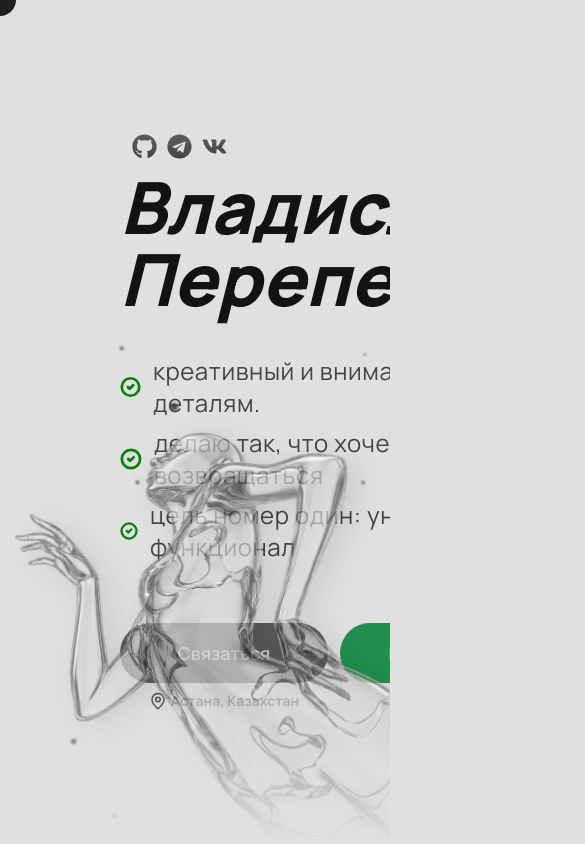
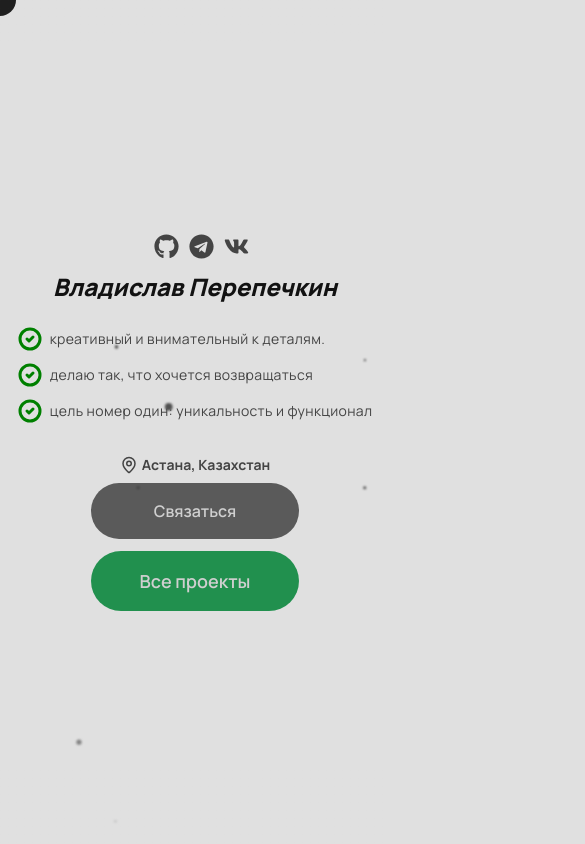
Before and after one commit to xtrphy/portfolio-website, a Next.js app: page / in a window 390 px wide. Shown: the top 844 px of the page, 585 px wide, since content can reach past the window. Built offline with nearby package versions, Linux system fonts and the light colour scheme.

Commit message:
styles: adapt home section for all devices

```diff
--- a/src/app/globals.css
+++ b/src/app/globals.css
@@ -18,6 +18,8 @@ body {
 }
 
 @theme inline {
+    --breakpoint-3xl: 90rem;
+    --breakpoint-4xl: 120rem;
     --radius-sm: calc(var(--radius) - 4px);
     --radius-md: calc(var(--radius) - 2px);
     --radius-lg: var(--radius);
--- a/src/app/page.tsx
+++ b/src/app/page.tsx
@@ -1,9 +1,9 @@
 'use client';
 
-import Footer from '@/components/Footer';
+// import Footer from '@/components/Footer';
 import HomeSection from '@/components/HomeSection';
-import ProjectsSection from '@/components/ProjectsSection';
-import StackSection from '@/components/StackSection';
+// import ProjectsSection from '@/components/ProjectsSection';
+// import StackSection from '@/components/StackSection';
 import { motion } from 'framer-motion';
 
 const Home = () => {
@@ -15,9 +15,9 @@ const Home = () => {
             transition={{ duration: 1 }}
         >
             <HomeSection />
-            <StackSection />
-            <ProjectsSection />
-            <Footer />
+            {/* <StackSection /> */}
+            {/* <ProjectsSection /> */}
+            {/* <Footer /> */}
         </motion.main>
     );
 };
--- a/src/components/HomeSection.tsx
+++ b/src/components/HomeSection.tsx
@@ -30,54 +30,55 @@ const HomeSection = () => {
 
     return (
         <section
-            className='relative h-screen flex items-center overflow-hidden'
+            className='relative min-h-screen flex items-center overflow-hidden px-4 md:px-0'
             ref={ref}
         >
-            <div className="absolute top-0 left-0 w-full h-40 bg-gradient-to-b from-[#e0e0e0] to-transparent z-10 pointer-events-none" />
+            <div className="absolute top-0 left-0 w-full h-20 sm:h-40 bg-gradient-to-b from-[#e0e0e0] to-transparent z-10 pointer-events-none" />
 
-            <div className='ml-[120px] flex flex-col gap-10 text-7xl'>
+            <div className='mx-auto lg:ml-[60px] xl:ml-[90px] 2xl:ml-[120px] flex flex-col gap-6 lg:gap-8 2xl:gap-10'>
                 <h1 className='italic font-black'>
-                    <span>
+                    <span className='flex flex-col justify-center items-center'>
                         <SocialMedia containerClassName='ml-3 mb-3' className='hover:text-black' />
-                        Владислав Перепечкин
+                        <span className='text-2xl sm:text-4xl lg:text-5xl xl:text-5xl 2xl:text-6xl'>Владислав Перепечкин</span>
                     </span>
 
                     <motion.div
                         style={{ y }}
+                        className='hidden lg:block'
                     >
-                        <Badge className='absolute -top-15 -right-25 -rotate-2 text-base bg-white/10 backdrop-blur-sm text-[#444] border border-white/30 shadow-md px-4 py-1 rounded-xl ring-1 ring-white/20 hover:-rotate-4 hover:scale-103 hover:ring-black transition-all duration-200'>
+                        <Badge className='absolute lg:-top-17 lg:-right-65 xl:-top-15 xl:-right-55 2xl:-right-40 -rotate-2 text-base bg-white/10 backdrop-blur-sm text-[#444] border border-white/30 shadow-md px-4 py-1 rounded-xl ring-1 ring-white/20 hover:-rotate-4 hover:scale-103 hover:ring-black transition-all duration-200'>
                             фронтенд разработчик
                         </Badge>
-                        <Badge className='absolute -top-5 -right-25 -rotate-2 text-base bg-white/10 backdrop-blur-sm text-[#444] border border-white/30 shadow-md px-4 py-1 rounded-xl ring-1 ring-white/20 hover:rotate-0 hover:scale-103 hover:ring-black transition-all duration-200'>
+                        <Badge className='absolute lg:-top-7 lg:-right-65 xl:-top-5 xl:-right-55 2xl:-right-40 -rotate-2 text-base bg-white/10 backdrop-blur-sm text-[#444] border border-white/30 shadow-md px-4 py-1 rounded-xl ring-1 ring-white/20 hover:rotate-0 hover:scale-103 hover:ring-black transition-all duration-200'>
                             довольный клиент
                         </Badge>
-                        <Badge className='absolute top-5 -right-25 -rotate-2 text-base bg-white/10 backdrop-blur-sm text-[#444] border border-white/30 shadow-md px-4 py-1 rounded-xl ring-1 ring-white/20 hover:-rotate-4 hover:scale-103 hover:ring-black transition-all duration-200'>
+                        <Badge className='absolute lg:top-3 lg:-right-65 xl:top-5 xl:-right-55 2xl:-right-40 -rotate-2 text-base bg-white/10 backdrop-blur-sm text-[#444] border border-white/30 shadow-md px-4 py-1 rounded-xl ring-1 ring-white/20 hover:-rotate-4 hover:scale-103 hover:ring-black transition-all duration-200'>
                             командная работа
                         </Badge>
-                        <Badge className='absolute top-15 -right-25 -rotate-2 text-base bg-white/10 backdrop-blur-sm text-[#444] border border-white/30 shadow-md px-4 py-1 rounded-xl ring-1 ring-white/20 hover:rotate-0 hover:scale-103 hover:ring-black transition-all duration-200'>
+                        <Badge className='absolute lg:top-13 lg:-right-65 xl:top-15 xl:-right-55 2xl:-right-40 -rotate-2 text-base bg-white/10 backdrop-blur-sm text-[#444] border border-white/30 shadow-md px-4 py-1 rounded-xl ring-1 ring-white/20 hover:rotate-0 hover:scale-103 hover:ring-black transition-all duration-200'>
                             ответственность
                         </Badge>
                     </motion.div>
                 </h1>
 
-                <ul className='flex flex-col gap-2 text-[#444] text-2xl tracking-wide list-none'>
-                    <li className='flex items-center gap-3'>
+                <ul className='flex flex-col gap-3 text-[#444] text-sm sm:text-base md:text-lg lg:text-xl 2xl:text-2xl tracking-wide list-none'>
+                    <li className='flex items-center gap-2 sm:gap-3'>
                         <CircleCheck color='green' strokeWidth={3} />креативный и внимательный к деталям.
                     </li>
-                    <li className='flex items-center gap-3'>
+                    <li className='flex items-center gap-2 sm:gap-3'>
                         <CircleCheck color='green' strokeWidth={3} />делаю так, что хочется возвращаться
                     </li>
-                    <li className='flex items-center gap-3'>
+                    <li className='flex items-center gap-2 sm:gap-3'>
                         <CircleCheck color='green' strokeWidth={3} />цель номер один: уникальность и функционал
                     </li>
                 </ul>
 
-                <div className='flex items-start gap-3 mt-5'>
-                    <div className='flex flex-col items-center gap-2'>
-                        <a href='https://t.me/xtrphy1' target='_blank' className='text-lg text-center font-semibold w-52 p-4 bg-[#444]/85 text-[#cfcfcf] hover:text-[#fff] cursor-none rounded-full hover:bg-[#444] hover:scale-[1.03] transition-all duration-200'>
+                <div className='flex flex-col md:flex-row md:items-start items-center gap-3 mt-2 sm:mt-3 lg:mt-5'>
+                    <div className='flex flex-col  items-center gap-2'>
+                        <a href='https://t.me/xtrphy1' target='_blank' className='order-2 md:order-1 md:text-lg text-center font-semibold w-52 p-4 bg-[#444]/85 text-[#cfcfcf] hover:text-[#fff] cursor-none rounded-full hover:bg-[#444] hover:scale-[1.03] transition-all duration-200'>
                             Связаться
                         </a>
-                        <span className='flex items-center gap-1 text-sm font-bold text-[#444]'><MapPin size={18} />Астана, Казахстан</span>
+                        <span className='order-1 md:order-2 flex items-center gap-1 text-sm font-bold text-[#444]'><MapPin size={18} />Астана, Казахстан</span>
                     </div>
 
 
@@ -91,7 +92,7 @@ const HomeSection = () => {
             </div>
 
             <motion.div
-                className='absolute -right-10 bottom-0 z-5 opacity-70 drop-shadow-[10px_5px_15px_rgba(0,0,0,0.15)]'
+                className='absolute xl:-right-65 3xl:-right-30 bottom-0 z-5 opacity-70 drop-shadow-[10px_5px_15px_rgba(0,0,0,0.15)]'
                 style={{ y }}
                 animate={{ rotate: [0.7, -0.7, 0.7] }}
                 transition={{
@@ -106,7 +107,7 @@ const HomeSection = () => {
                     alt='Glass woman'
                     width={900}
                     height={900}
-                    className='pointer-events-none select-none'
+                    className='hidden xl:block xl:w-[700px] 4xl:w-[900px] pointer-events-none select-none'
                 />
             </motion.div>
 
```
